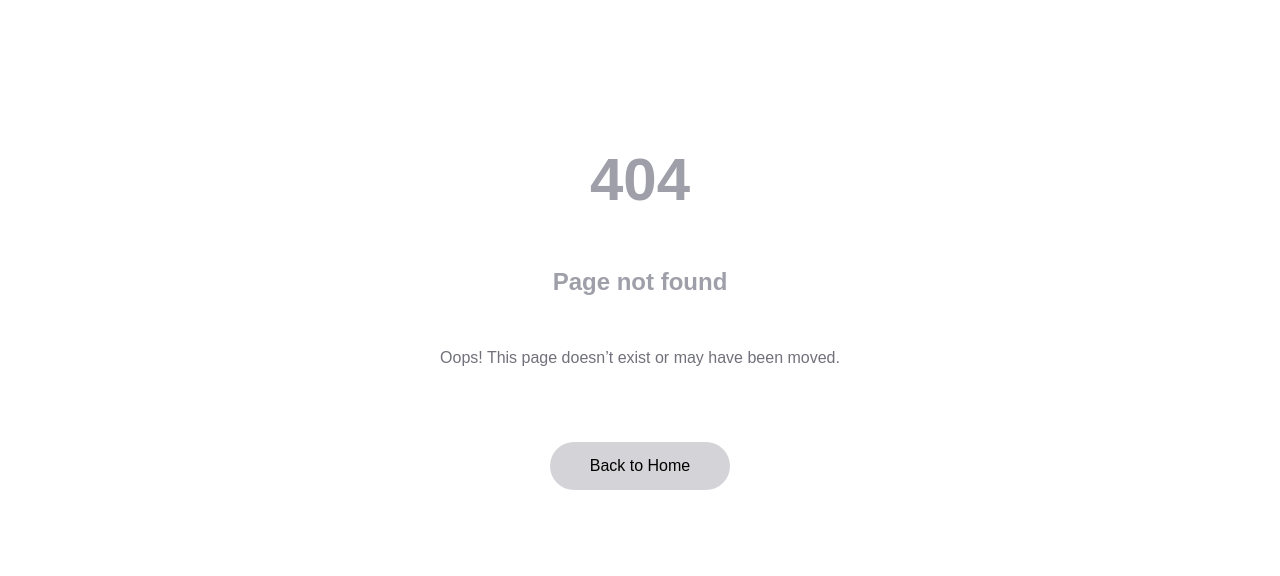
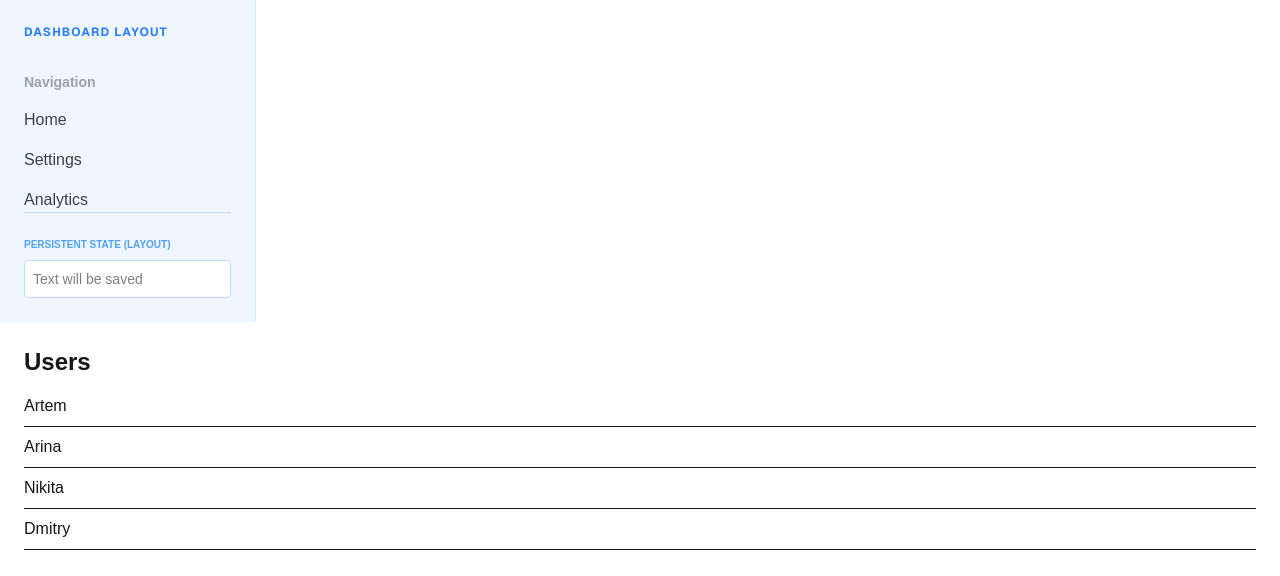
Before and after one commit to Alex-B012/nextjs_tutorial_tc, a Next.js app: page /bad in a window 1280 px wide. Before the commit this address had no page. Shown: the top 576 px of the page. Built offline with nearby package versions, Linux system fonts and the light colour scheme.

Commit message:
atomic issue - introduced

```diff
--- /dev/null
+++ b/src/app/bad/page.tsx
@@ -0,0 +1,5 @@
+import { BadComponent } from "@/components/layout/bad-sidebar";
+
+export default async function BadPage() {
+  return <BadComponent />;
+}
--- a/src/app/dashboard/users/page.tsx
+++ b/src/app/dashboard/users/page.tsx
@@ -1,3 +1,4 @@
+import { WinkBtn } from "@/components/wing-btn";
 import { db } from "@/lib/db";
 
 export default async function UsersPage() {
@@ -10,6 +11,7 @@ export default async function UsersPage() {
         {users.map((user) => (
           <li key={user.id} className="border-b pb-2">
             <span className="font-medium ">{user.email}</span>
+            <WinkBtn name={user.name} />
           </li>
         ))}
       </ul>
--- /dev/null
+++ b/src/components/layout/bad-sidebar.tsx
@@ -0,0 +1,63 @@
+"use client";
+
+import Link from "next/link";
+import { usePathname } from "next/navigation";
+import { useState } from "react";
+import { ServiceUsersList } from "../users-list";
+
+export function BadComponent() {
+  const [text, setText] = useState("");
+  const pathname = usePathname();
+
+  const menuItems = [
+    { name: "Home", href: "/dashboard" },
+    { name: "Settings", href: "/dashboard/settings" },
+    { name: "Analytics", href: "/dashboard/analytics" },
+  ];
+
+  return (
+    <main>
+      <aside className="w-64 bg-blue-50 p-6 border-r border-blue-100 flex flex-col">
+        <div className="mb-8 text-xs font-bold text-blue-500 uppercase tracking-widest font-sans">
+          Dashboard Layout
+        </div>
+        <nav className="flex flex-col gap-4 text-black">
+          <span className="font-bold text-sm text-zinc-400">Navigation</span>
+          {menuItems.map((item, index) => {
+            const isActive = pathname === item.href;
+
+            return (
+              <Link
+                key={item.href ?? index}
+                href={item.href}
+                className={`transition-colors hover:text-blue-600 ${
+                  isActive
+                    ? "text-blue-600 font-semibold"
+                    : "hover:text-zinc-400 text-zinc-700"
+                }`}
+              >
+                {item.name}
+              </Link>
+            );
+          })}
+        </nav>
+
+        <div className="mt-auto pt-6 border-t border-blue-200">
+          <label className="block text-[10px] font-bold text-blue-400 uppercase mb-2">
+            Persistent State (Layout)
+          </label>
+          <input
+            type="text"
+            value={text}
+            onChange={(e) => setText(e.target.value)}
+            placeholder="Text will be saved"
+            className="w-full p-2 text-sm border border-blue-200 rounded bg-white text-black focus:ring-2 focus:ring-blue-500 outline-none"
+          />
+        </div>
+      </aside>
+      <div>
+        <ServiceUsersList />
+      </div>
+    </main>
+  );
+}
--- /dev/null
+++ b/src/components/users-list.tsx
@@ -0,0 +1,18 @@
+import { db } from "@/lib/db";
+
+export async function ServiceUsersList() {
+  const users = await db.query.users.findMany();
+
+  return (
+    <div className="p-6">
+      <h1 className="text-2xl font-bold mb-4">Users</h1>
+      <ul className="space-y-2">
+        {users.map((user) => (
+          <li key={user.id} className="border-b pb-2">
+            <span className="'font-medium">{user.name}</span>
+          </li>
+        ))}
+      </ul>
+    </div>
+  );
+}
--- /dev/null
+++ b/src/components/wing-btn.tsx
@@ -0,0 +1,12 @@
+"use client";
+
+export function WinkBtn({ name }: { name: string }) {
+  return (
+    <button
+      onClick={() => alert(`You winked to ${name}!`)}
+      className="ml-4 cursor-pointer"
+    >
+      Wink
+    </button>
+  );
+}
--- a/src/lib/db.ts
+++ b/src/lib/db.ts
@@ -7,9 +7,7 @@ const MOCK_USERS = [
   { id: 4, name: "Dmitry", email: "dima@gmail.com" },
 ];
 
-const db_delay = 250;
-
-// 2:41:42
+const db_delay = 150;
 
 export const db = {
   query: {
```
